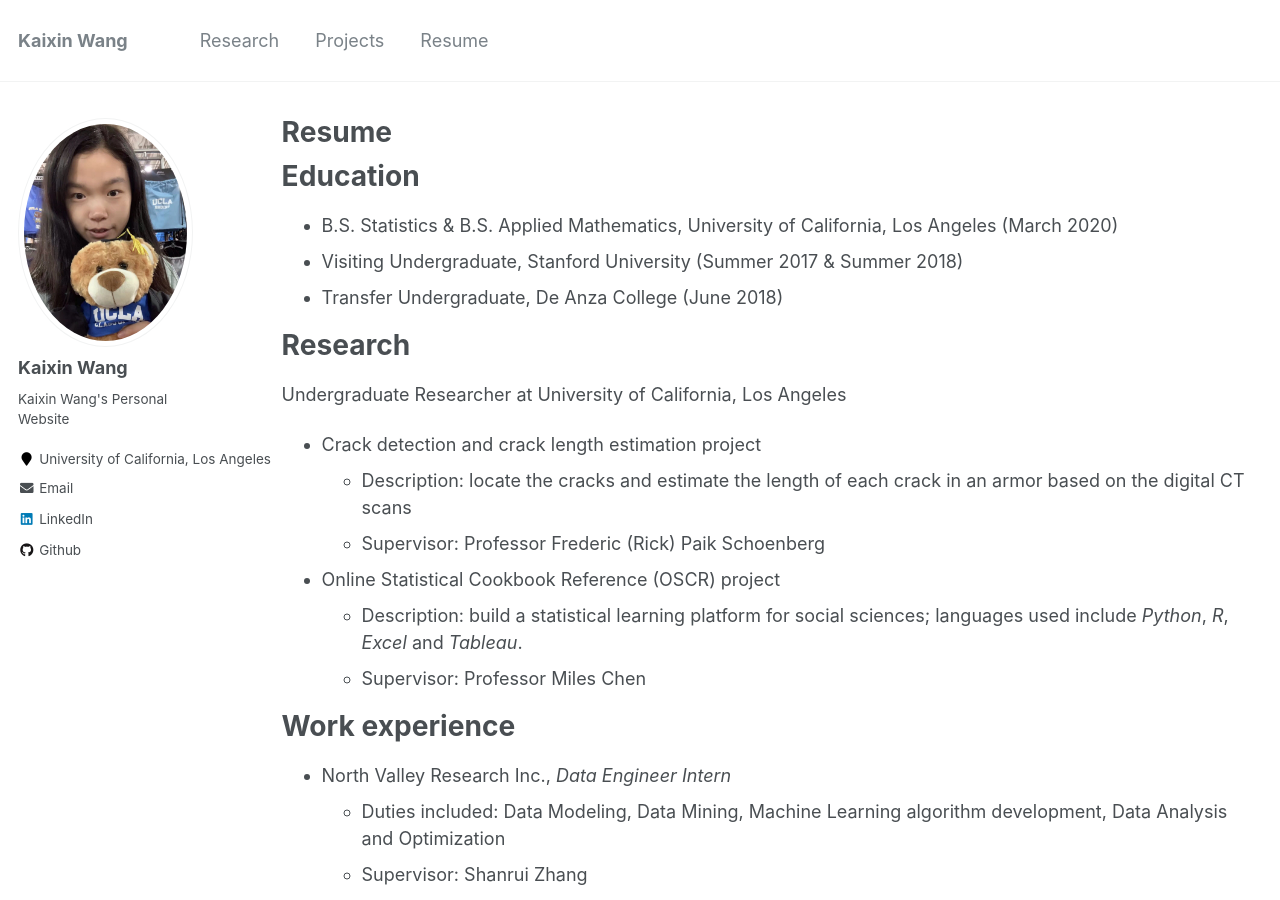
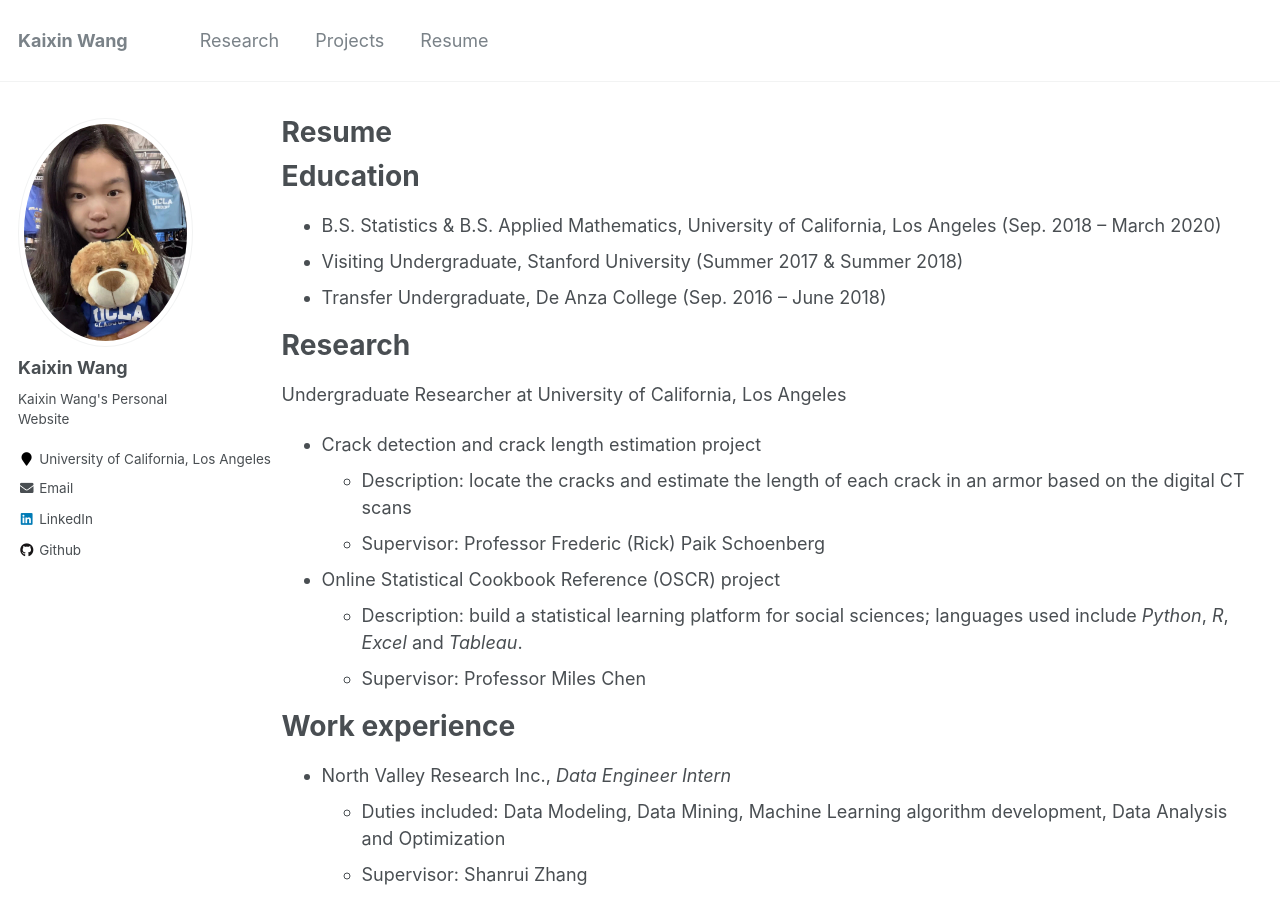
Before and after one commit to kaixin-wang/kaixin-wang.github.io, a Jekyll site: the page built from _pages/resume.md, in a window 1280 px wide and 900 px high. Built offline with Jekyll 4.4.1, drawn with Linux system fonts in a browser that asks for light colours.

Commit message:
Update resume.md

```diff
--- a/_pages/resume.md
+++ b/_pages/resume.md
@@ -11,9 +11,9 @@
 
 Education
 ======
-* B.S. Statistics & B.S. Applied Mathematics, University of California, Los Angeles (March 2020)
+* B.S. Statistics & B.S. Applied Mathematics, University of California, Los Angeles (Sep. 2018 -- March 2020)
 * Visiting Undergraduate, Stanford University (Summer 2017 & Summer 2018)
-* Transfer Undergraduate, De Anza College (June 2018)
+* Transfer Undergraduate, De Anza College (Sep. 2016 -- June 2018)
 
 Research
 ======
```
